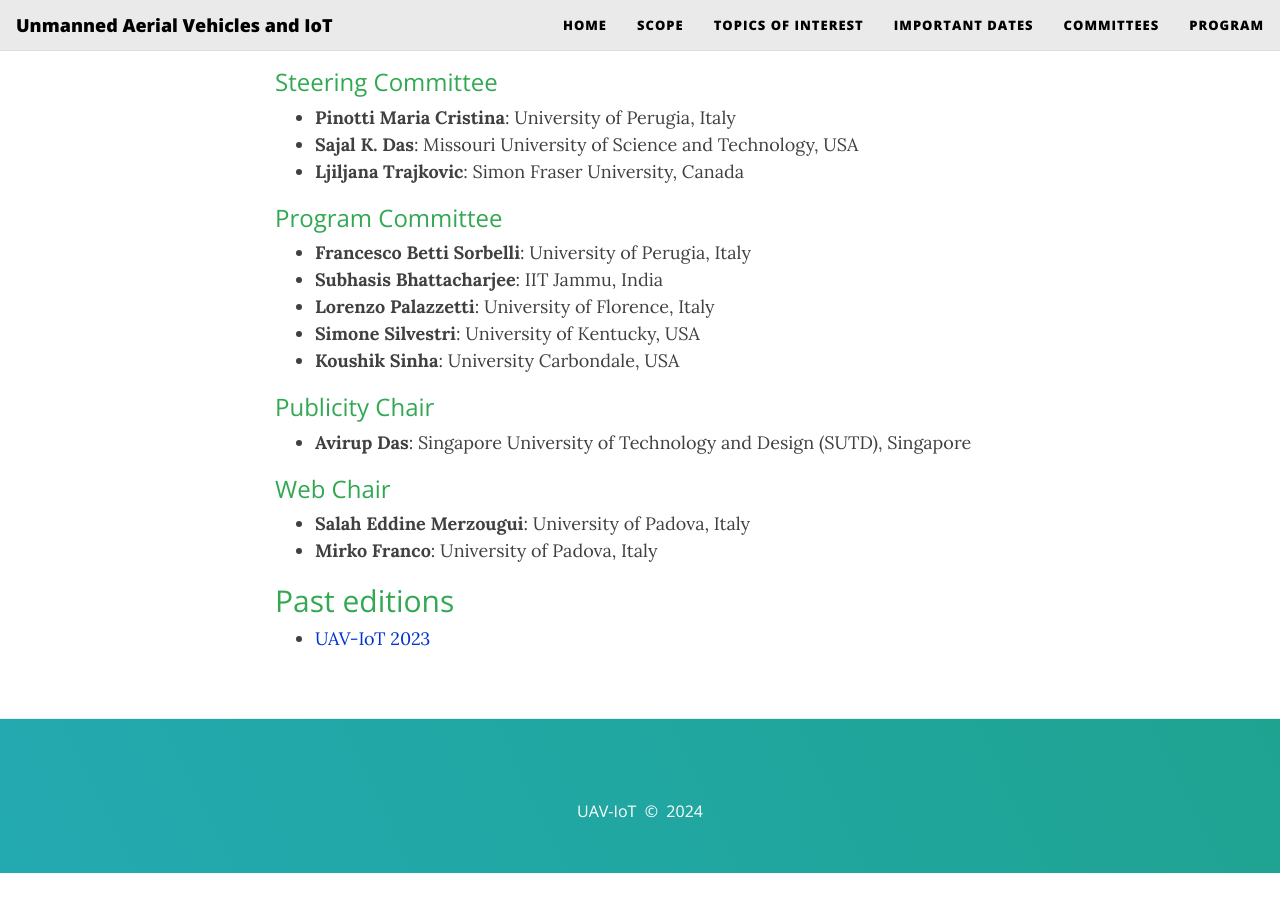
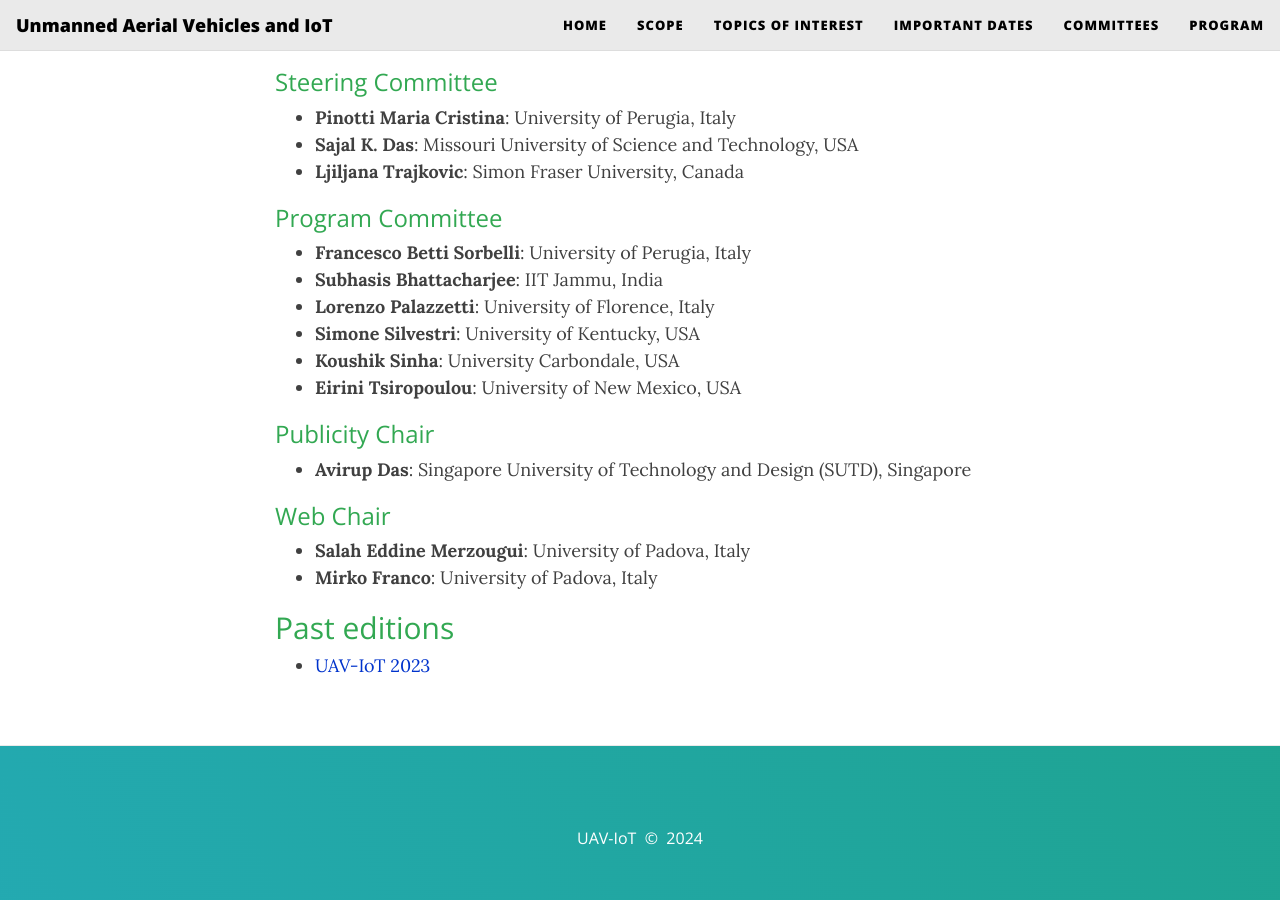
Before and after one commit to IWUAV-IoT/IWUAV-IoT.github.io, a Jekyll site: the page built from index.md, in a window 1280 px wide and 900 px high, scrolled down 2931 px. Built offline with Jekyll 4.4.1, drawn with Linux system fonts in a browser that asks for light colours; nearby versions of some CDN libraries; before the commit the page ends 3804 px from its top, so only the background shows below that.

Commit message:
Update index.md

```diff
--- a/index.md
+++ b/index.md
@@ -105,6 +105,7 @@ be published in the workshop proceedings.
 - **Lorenzo Palazzetti**: University of Florence, Italy
 - **Simone Silvestri**: University of Kentucky, USA
 - **Koushik Sinha**: University Carbondale, USA
+- **Eirini Tsiropoulou**: University of New Mexico, USA
 
 ### Publicity Chair
 {: style="color:#32a852"}
```
